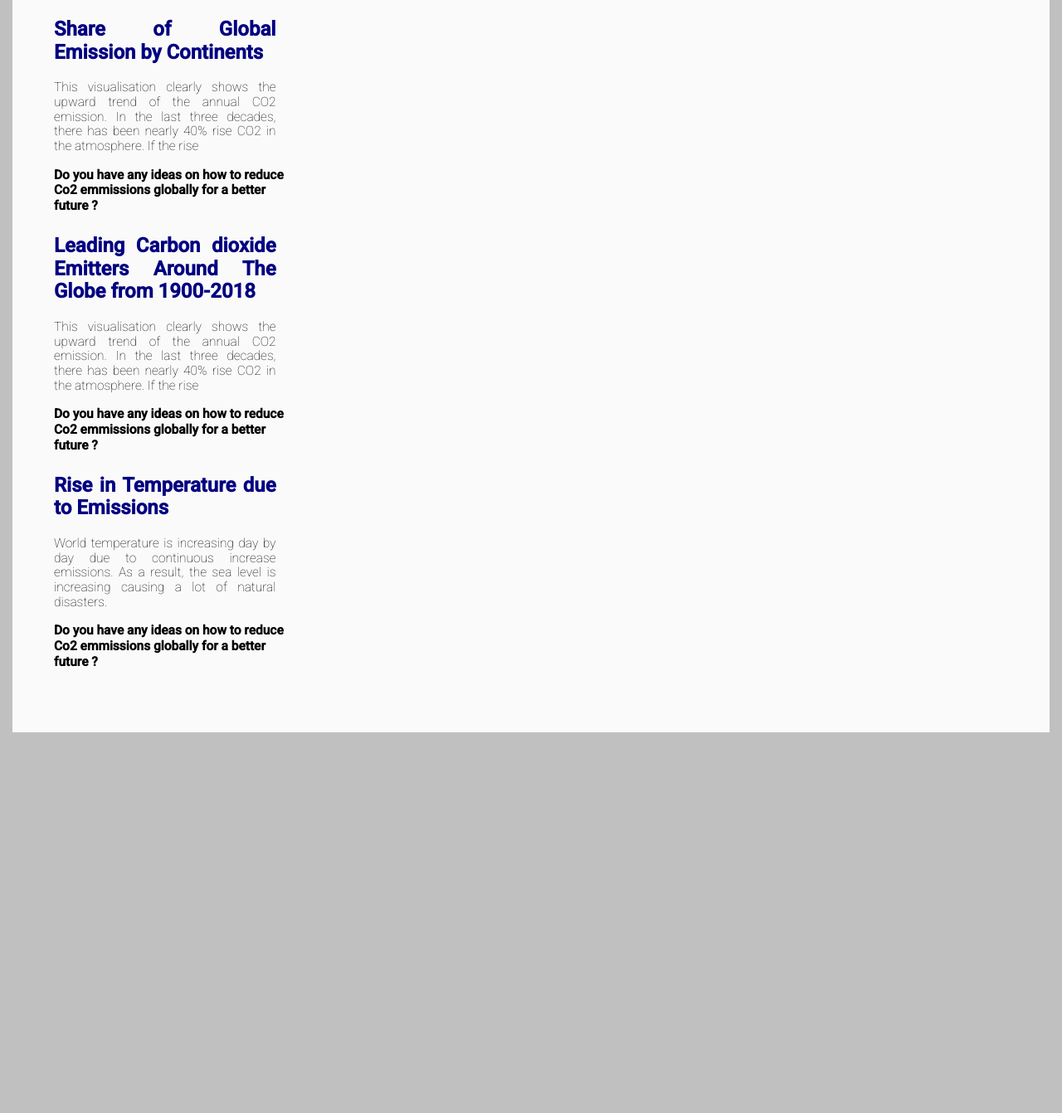
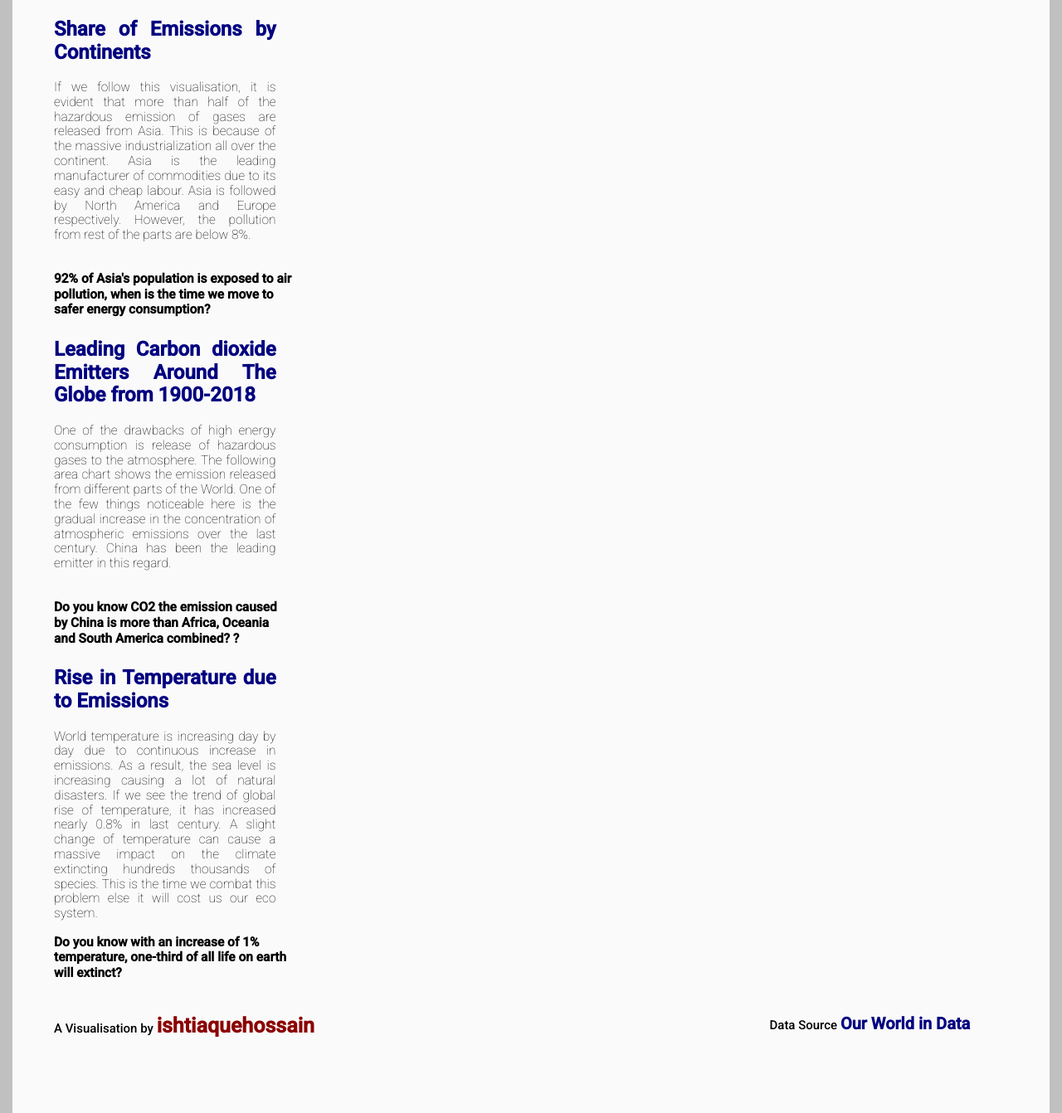
Before and after one commit to ishtiaquehossain/FIT3179_Assignment02, a plain HTML site: page index.html in a window 1280 px wide. Shown: the part 2334-3676 px from the top of the page at 83% size. Before the commit the page ends 3217 px from the top, so only its background shows below. Drawn offline with nearby package versions, Linux system fonts and the light colour scheme; a script that the page names is missing.

Commit message:
Update index.html

```diff
--- a/index.html
+++ b/index.html
@@ -69,6 +69,12 @@
     .k{
           color: navy;
         font-size: 20px;
+
+    }
+
+          .q{
+          color: darkred;
+        font-size: 25px;
 
     }
 
@@ -257,11 +263,12 @@
     <div class="pure-g">
       <div class="pure-u-1-4">
         <div class="description description-left">
-          <h2 style="text-align: justify">Share of Global Emission by Continents</h2>
-          <p class="small-font" style="text-align: justify"> This visualisation clearly shows the upward trend of the annual CO2 emission. In the last three decades, there has been nearly 40% rise CO2 in the atmosphere. If the rise</p>
+          <h2 style="text-align: justify">Share of Emissions by Continents</h2>
+          <p class="small-font" style="text-align: justify"> If we follow this visualisation, it is evident that more than half of the hazardous emission of gases are released from Asia. This is because of the massive industrialization all over the continent. Asia is the leading manufacturer of commodities due to its easy and cheap labour. Asia is followed by North America and Europe respectively. However, the pollution from rest of the parts are below 8%. </p>
+            <br>
         </div>
         <div>
-          <b style="font-size: 15.5px">Do you have any ideas on how to reduce Co2 emmissions globally for a better future ?</b>
+          <b style="font-size: 15.5px" style="text-align: justify">92% of Asia's population is exposed to air pollution, when is the time we move to safer energy consumption?</b>
         </div>
       </div>
       <div class="pure-u-3-4">
@@ -279,10 +286,11 @@
       <div class="pure-u-1-4">
         <div class="description description-left">
           <h2 style="text-align: justify">Leading Carbon dioxide Emitters Around The Globe from 1900-2018</h2>
-          <p class="small-font" style="text-align: justify"> This visualisation clearly shows the upward trend of the annual CO2 emission. In the last three decades, there has been nearly 40% rise CO2 in the atmosphere. If the rise</p>
+          <p class="small-font" style="text-align: justify"> One of the drawbacks of high energy consumption is release of hazardous gases to the atmosphere. The following area chart shows the emission released from different parts of the World. One of the few things noticeable here is the gradual increase in the concentration of atmospheric emissions over the last century. China has been the leading emitter in this regard.  </p>
+            <br>
         </div>
         <div>
-          <b style="font-size: 15.5px">Do you have any ideas on how to reduce Co2 emmissions globally for a better future ?</b>
+          <b style="font-size: 15.5px">Do you know CO2 the emission caused by China is more than Africa, Oceania and South America combined? ?</b>
         </div>
       </div>
       <div class="pure-u-3-4">
@@ -302,10 +310,10 @@
       <div class="pure-u-1-4">
         <div class="description description-left">
           <h2 style="text-align: justify">Rise in Temperature due to Emissions</h2>
-          <p class="small-font" style="text-align: justify"> World temperature is increasing day by day due to continuous increase emissions. As a result, the sea level is increasing causing a lot of natural disasters. </p>
+          <p class="small-font" style="text-align: justify"> World temperature is increasing day by day due to continuous increase in emissions. As a result, the sea level is increasing causing a lot of natural disasters. If we see the trend of global rise of temperature, it has increased nearly 0.8% in last century. A slight change of temperature can cause a massive impact on the climate extincting hundreds thousands of species. This is the time we combat this problem else it will cost us our eco system. </p>
         </div>
         <div>
-          <b style="font-size: 15.5px">Do you have any ideas on how to reduce Co2 emmissions globally for a better future ?</b>
+          <b style="font-size: 15.5px">Do you know with an increase of 1% temperature, one-third of all life on earth will extinct?</b>
         </div>
       </div>
       <div class="pure-u-3-4">
@@ -317,6 +325,16 @@
       </div>
     </div>
 
+
+    <div class="pure-g">
+      <div class="pure-u-3-4">
+        <p class="a" style="text-align: justify"> A Visualisation by <b class="q">ishtiaquehossain</b></p>
+      </div>
+        <div class="pure-u-1-4">
+        <p class="a" style="text-align: justify"> Data Source <b class="k">Our World in Data</b></p>
+
+      </div>
+    </div>
 
 
 
```
